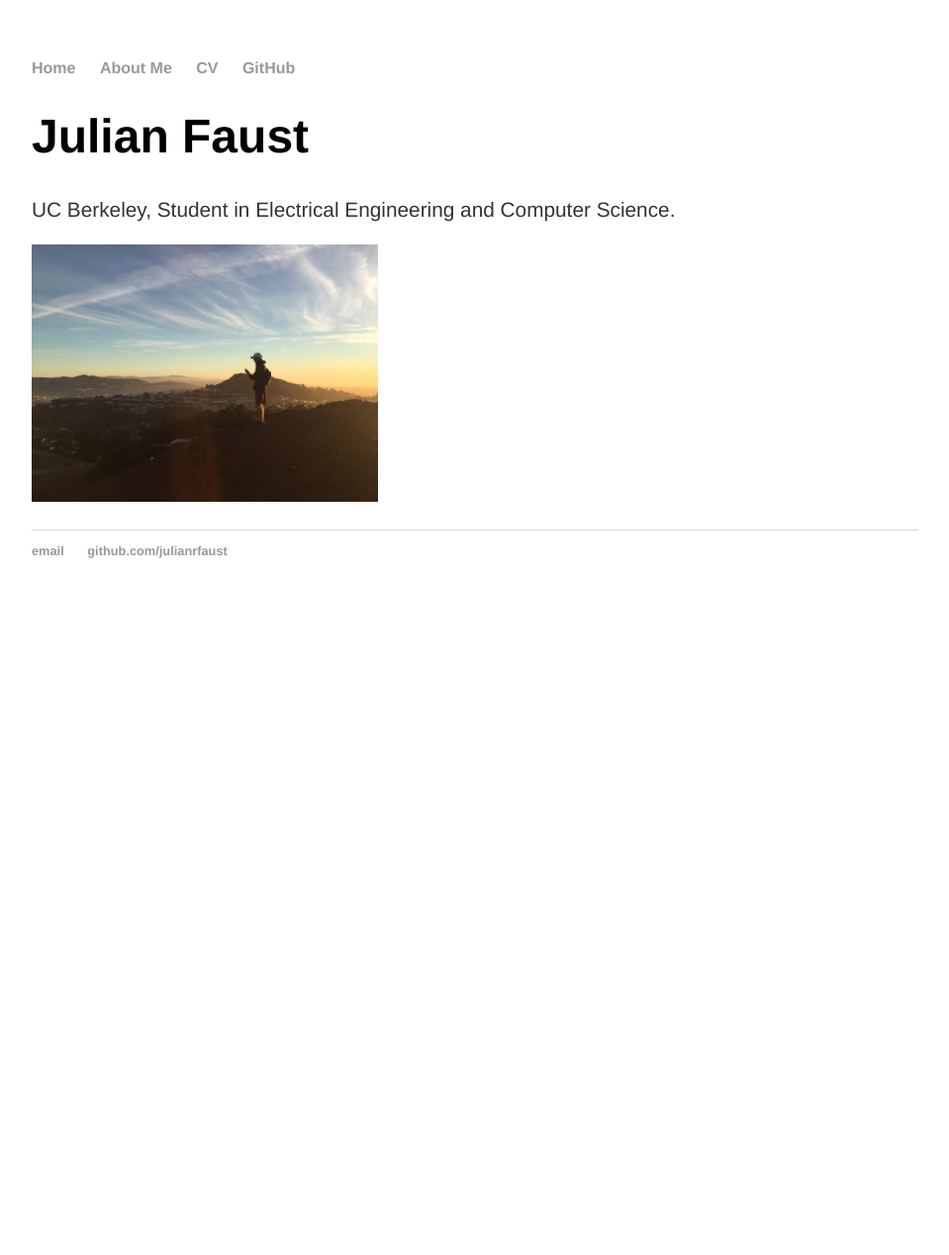
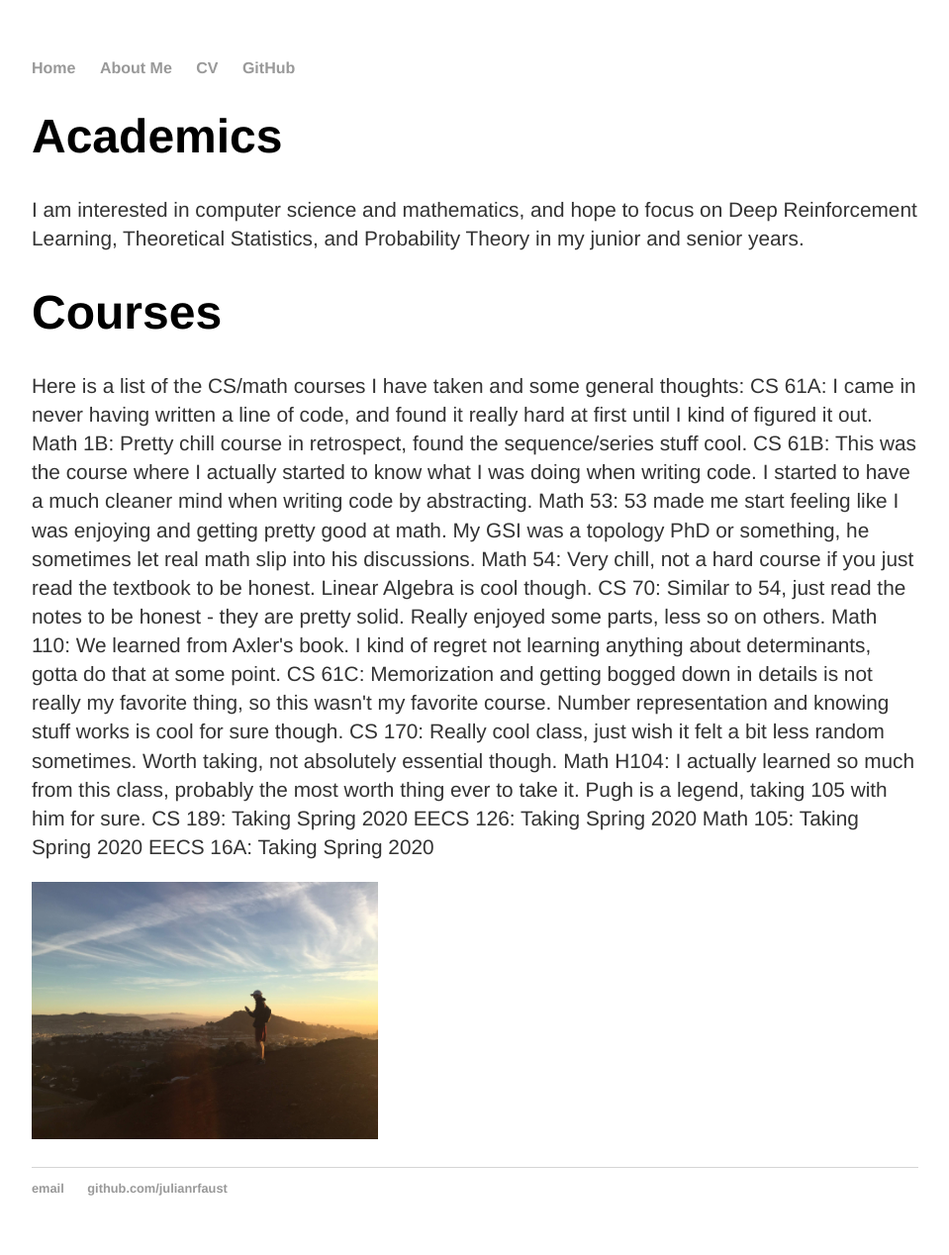
Before and after one commit to julianrfaust/julianrfaust.github.io, a Jekyll site: the page built from index2.html, in a window 1280 px wide. Shown: the whole page at 99% size, without its empty margins (160-1119 px from the left). Built offline with Jekyll 4.4.1, drawn with Linux system fonts in a browser that asks for light colours; before the commit the page ends 900 px from its top, so only the background shows below that.

Commit message:
Update index2.html

```diff
--- a/index2.html
+++ b/index2.html
@@ -3,7 +3,20 @@ layout: default
 title: Julian Faust
 ---
 <div class="blurb">
-	<h1>Julian Faust</h1>
-	<p>UC Berkeley, Student in Electrical Engineering and Computer Science.<p>
+	<h1>Academics</h1>
+	<p>I am interested in computer science and mathematics, and hope to focus on Deep Reinforcement Learning, Theoretical Statistics, and Probability Theory in my junior and senior years.<p>
+	<h1>Courses</h1>
+	<p>Here is a list of the CS/math courses I have taken and some general thoughts:
+		CS 61A: I came in never having written a line of code, and found it really hard at first until I kind of figured it out.
+		Math 1B: Pretty chill course in retrospect, found the sequence/series stuff cool.
+		CS 61B: This was the course where I actually started to know what I was doing when writing code. I started to have a much cleaner mind when writing code by abstracting.
+		Math 53: 53 made me start feeling like I was enjoying and getting pretty good at math. My GSI was a topology PhD or something, he sometimes let real math slip into his discussions.
+		Math 54: Very chill, not a hard course if you just read the textbook to be honest. Linear Algebra is cool though.
+		CS 70: Similar to 54, just read the notes to be honest - they are pretty solid. Really enjoyed some parts, less so on others.
+		Math 110: We learned from Axler's book. I kind of regret not learning anything about determinants, gotta do that at some point.
+		CS 61C: Memorization and getting bogged down in details is not really my favorite thing, so this wasn't my favorite course. Number representation and knowing stuff works is cool for sure though.
+		CS 170: Really cool class, just wish it felt a bit less random sometimes. Worth taking, not absolutely essential though.
+		Math H104: I actually learned so much from this class, probably the most worth thing ever to take it. Pugh is a legend, taking 105 with him for sure.
+		CS 189: Taking Spring 2020 EECS 126: Taking Spring 2020 Math 105: Taking Spring 2020 EECS 16A: Taking Spring 2020<p>
 	<img src="images/IMG_0869.JPG" alt="photo" style="width:350px;height:260px;" class="inline"/>
 </div><!-- /.blurb -->
```
